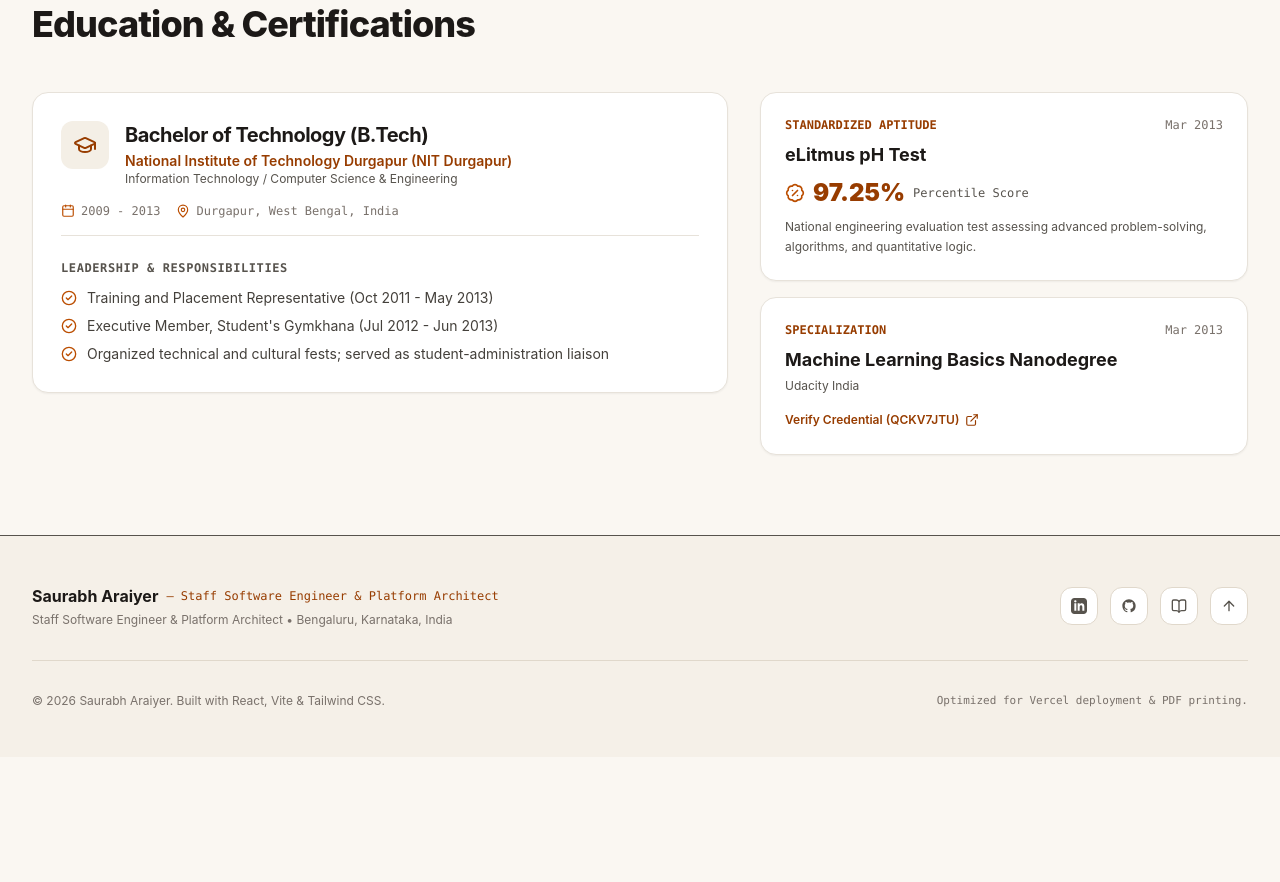
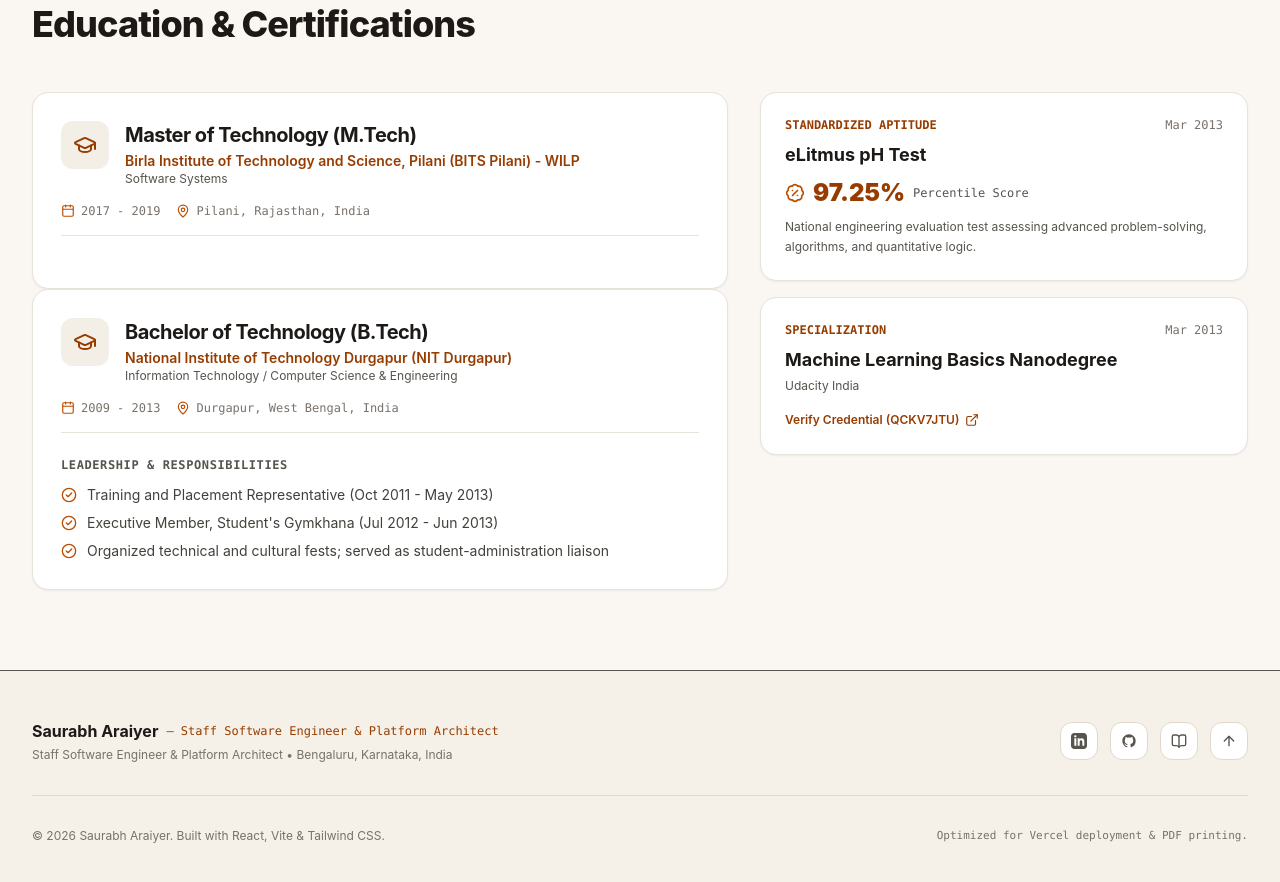
Before and after one commit to saurabhsar/resume, a React (Vite) app: page / in a window 1280 px wide. Shown: the part 7360-8242 px from the top of the page. Before the commit the page ends 8117 px from the top, so only its background shows below. Built offline with nearby package versions, Linux system fonts and the light colour scheme; the HTML template or start-up script is replaced by a standard one.

Commit message:
feat: add M.Tech (Software Systems), BITS Pilani WILP

```diff
--- a/src/components/EducationSection.jsx
+++ b/src/components/EducationSection.jsx
@@ -78,7 +78,7 @@ export default function EducationSection({ darkMode }) {
                   </div>
                 </div>
 
-                <div>
+                {edu.activities.length > 0 && <div>
                   <h4 className={`text-xs font-mono uppercase tracking-wider font-semibold mb-3 ${
                     darkMode ? 'text-stone-400' : 'text-stone-600'
                   }`}>
@@ -94,7 +94,7 @@ export default function EducationSection({ darkMode }) {
                       </div>
                     ))}
                   </div>
-                </div>
+                </div>}
               </div>
             ))}
           </div>
--- a/src/data/resumeData.js
+++ b/src/data/resumeData.js
@@ -662,6 +662,14 @@ export const resumeData = {
 
   education: [
     {
+      institution: "Birla Institute of Technology and Science, Pilani (BITS Pilani) - WILP",
+      degree: "Master of Technology (M.Tech)",
+      field: "Software Systems",
+      period: "2017 - 2019",
+      location: "Pilani, Rajasthan, India",
+      activities: [],
+    },
+    {
       institution: "National Institute of Technology Durgapur (NIT Durgapur)",
       degree: "Bachelor of Technology (B.Tech)",
       field: "Information Technology / Computer Science & Engineering",
```
